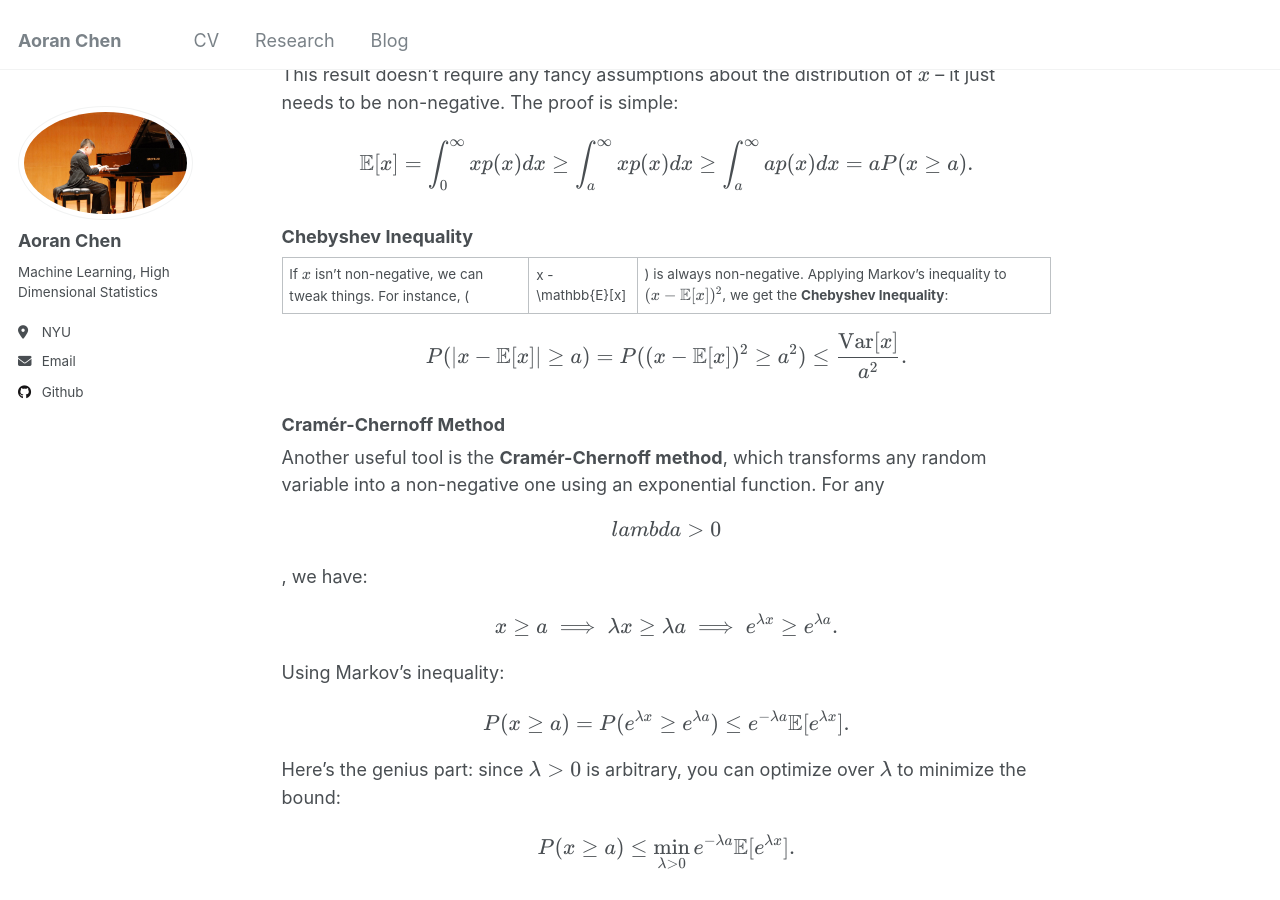
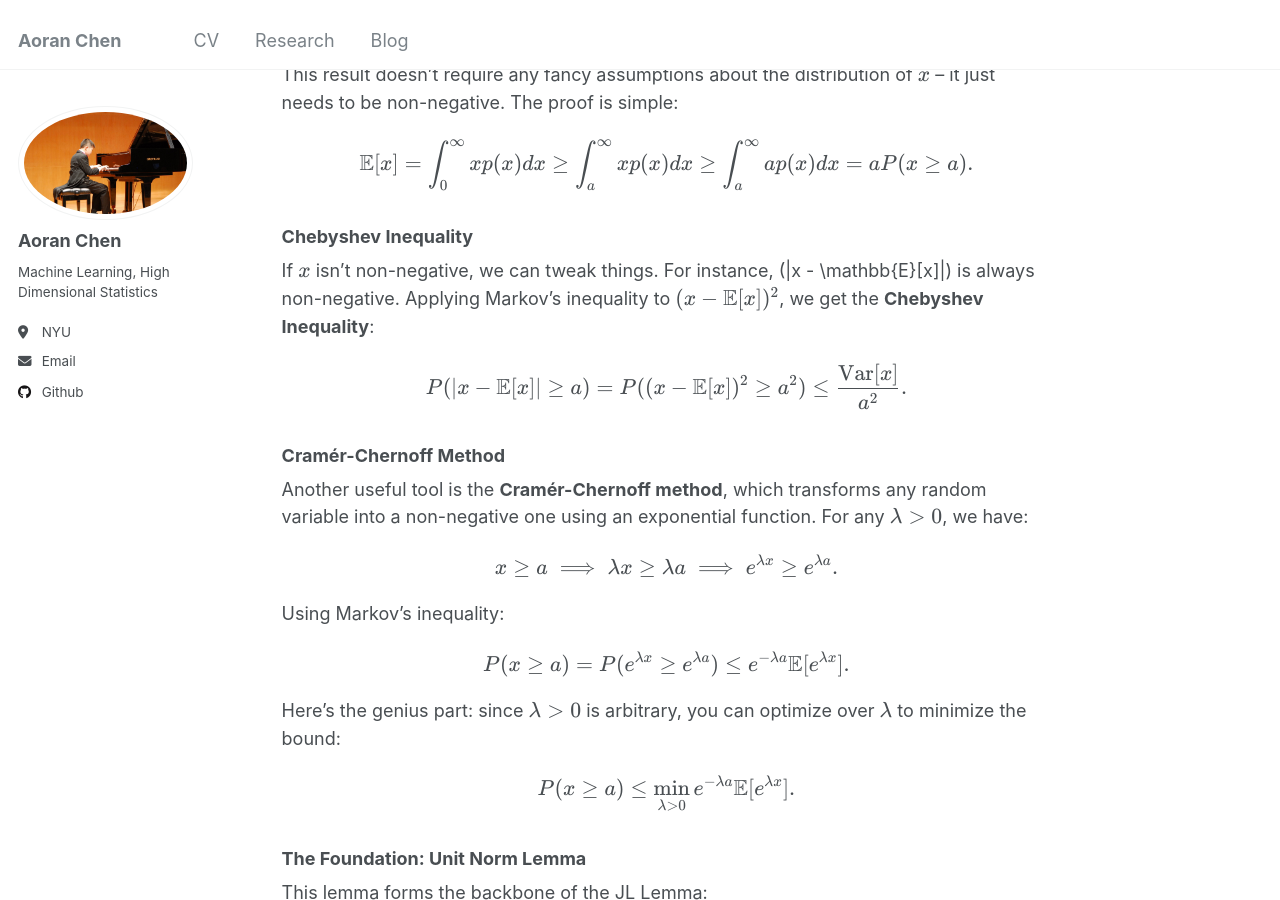
Before and after one commit to samohtaerg/samohtaerg.github.io, a Jekyll site: the page built from _posts/2024-7-15-The Johnson-Lindenstrauss Lemma: A Counterintuitive Miracle of Dimensionality Reduction.md, in a window 1280 px wide and 900 px high, scrolled down 1702 px. Built offline with Jekyll 4.4.1, drawn with Linux system fonts in a browser that asks for light colours; nearby versions of some CDN libraries.

```diff
--- a/_posts/2024-7-15-The Johnson-Lindenstrauss Lemma: A Counterintuitive Miracle of Dimensionality Reduction.md
+++ b/_posts/2024-7-15-The Johnson-Lindenstrauss Lemma: A Counterintuitive Miracle of Dimensionality Reduction.md
@@ -56,7 +56,6 @@ $$
 $$
 
 ### Chebyshev Inequality
-
 If $$x$$ isn’t non-negative, we can tweak things. For instance, \(|x - \mathbb{E}[x]|\) is always non-negative. Applying Markov’s inequality to $$(x - \mathbb{E}[x])^2$$, we get the **Chebyshev Inequality**:
 
 $$
@@ -65,7 +64,7 @@ $$
 
 ### Cramér-Chernoff Method
 
-Another useful tool is the **Cramér-Chernoff method**, which transforms any random variable into a non-negative one using an exponential function. For any \$$lambda > 0$$, we have:
+Another useful tool is the **Cramér-Chernoff method**, which transforms any random variable into a non-negative one using an exponential function. For any $$\lambda > 0$$, we have:
 
 $$
 x \geq a \implies \lambda x \geq \lambda a \implies e^{\lambda x} \geq e^{\lambda a}.
```
